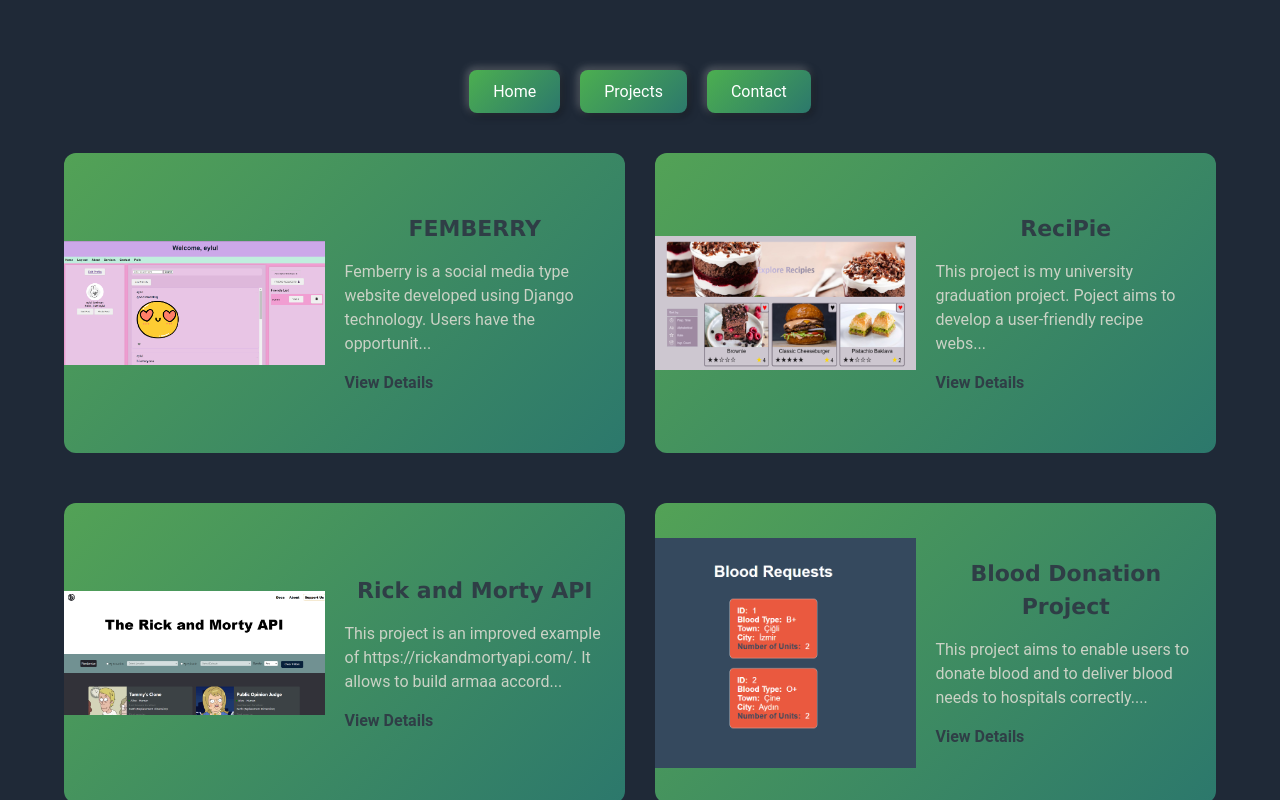
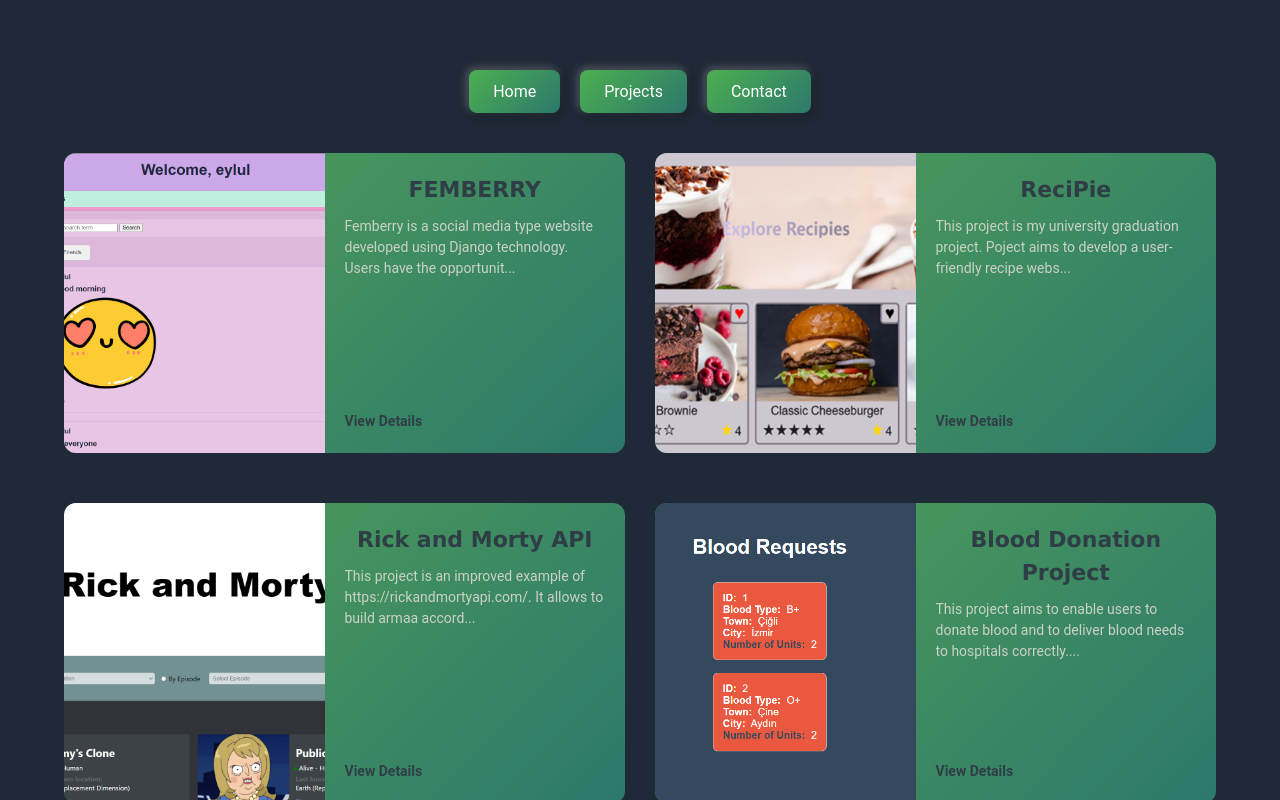
Before and after one commit to eylulozatman/my-portfolio, a React (Create React App) app: page /#/ in a window 1280 px wide. Both pictures are taken after a click on the button "Projects". Shown: the top 800 px of the page. Built offline with nearby package versions, Linux system fonts and the light colour scheme.

Commit message:
css fixed

```diff
--- a/src/pages/Projects/Projects.css
+++ b/src/pages/Projects/Projects.css
@@ -6,8 +6,8 @@
   width: 100%;
   margin: 0 auto;
   padding: 50px 0;
-  background-color: #1f2937; /* Arkaplan rengi */
-  color: #cad2c5; /* Genel metin rengi */
+  background-color: #1f2937;
+  color: #cad2c5;
 }
 
 /* Proje listesi */
@@ -21,11 +21,10 @@
 
 /* Proje kartları */
 .project-item {
-  background: linear-gradient(135deg, #53a256, #2c786c); /* Yeşil tonlarıyla geçiş */
+  background: linear-gradient(135deg, #53a256, #2c786c);
   border-radius: 12px;
   overflow: hidden;
   display: flex;
-  align-items: center;
   transition: transform 0.3s ease-in-out;
   height: 300px; /* Sabit yükseklik */
 }
@@ -38,29 +37,45 @@
 .project-info {
   flex: 1;
   padding: 20px;
+  display: flex;
+  flex-direction: column;
+  justify-content: space-between;
+  min-width: 0; /* Bu satır önemli, içerik taşmasını önler */
 }
 
 .project-info h1 {
-  font-size: 22px;
+  font-size: clamp(16px, 2vw, 22px); /* Responsive font boyutu */
   margin-bottom: 10px;
   color: #2f3e46;
+  overflow: hidden;
+  text-overflow: ellipsis;
+  display: -webkit-box;
+  -webkit-line-clamp: 2; /* Maksimum 2 satır */
+  -webkit-box-orient: vertical;
 }
 
 .project-info p {
-  margin-top: 15px;
-  font-size: 16px;
+  font-size: 14px;
   color: #cad2c5;
-  margin-bottom: 15px;
+  margin: 10px 0;
+  overflow: hidden;
+  text-overflow: ellipsis;
+  display: -webkit-box;
+  -webkit-line-clamp: 3; /* Maksimum 3 satır */
+  -webkit-box-orient: vertical;
 }
 
 /* Link butonu */
+.link {
+  margin-top: auto; /* Butonu en alta yapıştırır */
+}
+
 .link a {
-
   color: #2f3e46;
   text-decoration: none;
   font-weight: bold;
-  font-size: px;
-
+  font-size: 14px;
+  display: inline-block;
 }
 
 .link a:hover {
@@ -68,23 +83,20 @@
 }
 
 /* Proje fotoğrafı */
-
 .project-photo {
   flex: 1;
+  min-width: 0; /* Bu satır önemli, resim taşmasını önler */
   display: flex;
   align-items: center;
   justify-content: center;
   overflow: hidden;
-  width: 100%;
-  height: 100%;
+  max-width: 50%;
 }
 
 .project-photo img {
-  max-width: 100%;
-  max-height: 100%;
-  width: auto;
-  height: auto;
-  object-fit: contain; /* Görseli orantılı bir şekilde sığdır */
+  width: 100%;
+  height: 100%;
+  object-fit: cover;
 }
 
 /* Sayfalama */
@@ -129,5 +141,10 @@
   .project-photo {
     width: 100%;
     height: 200px;
+    max-width: 100%;
+  }
+
+  .project-info h1 {
+    -webkit-line-clamp: 1; /* Mobilde başlık tek satır */
   }
 }
```
